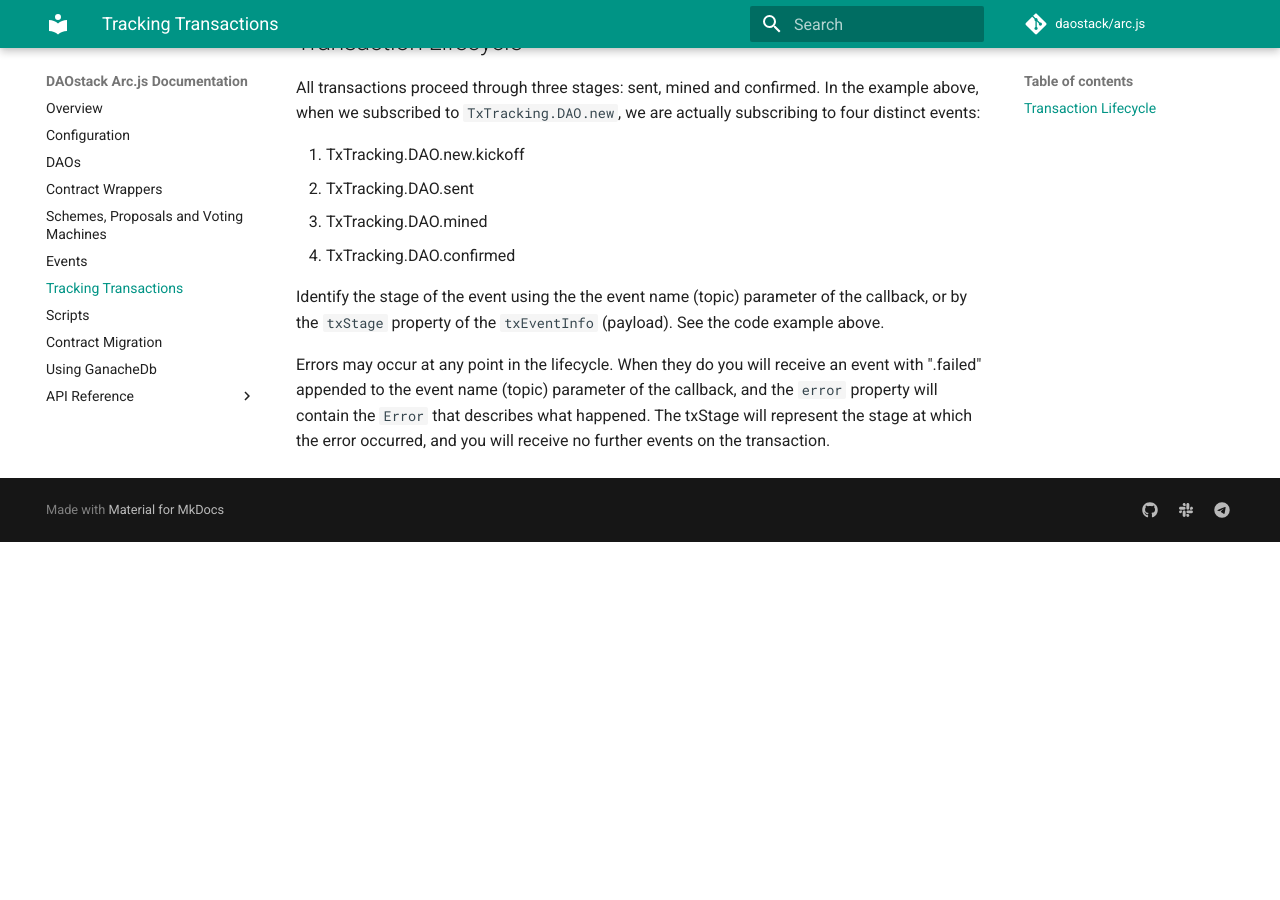
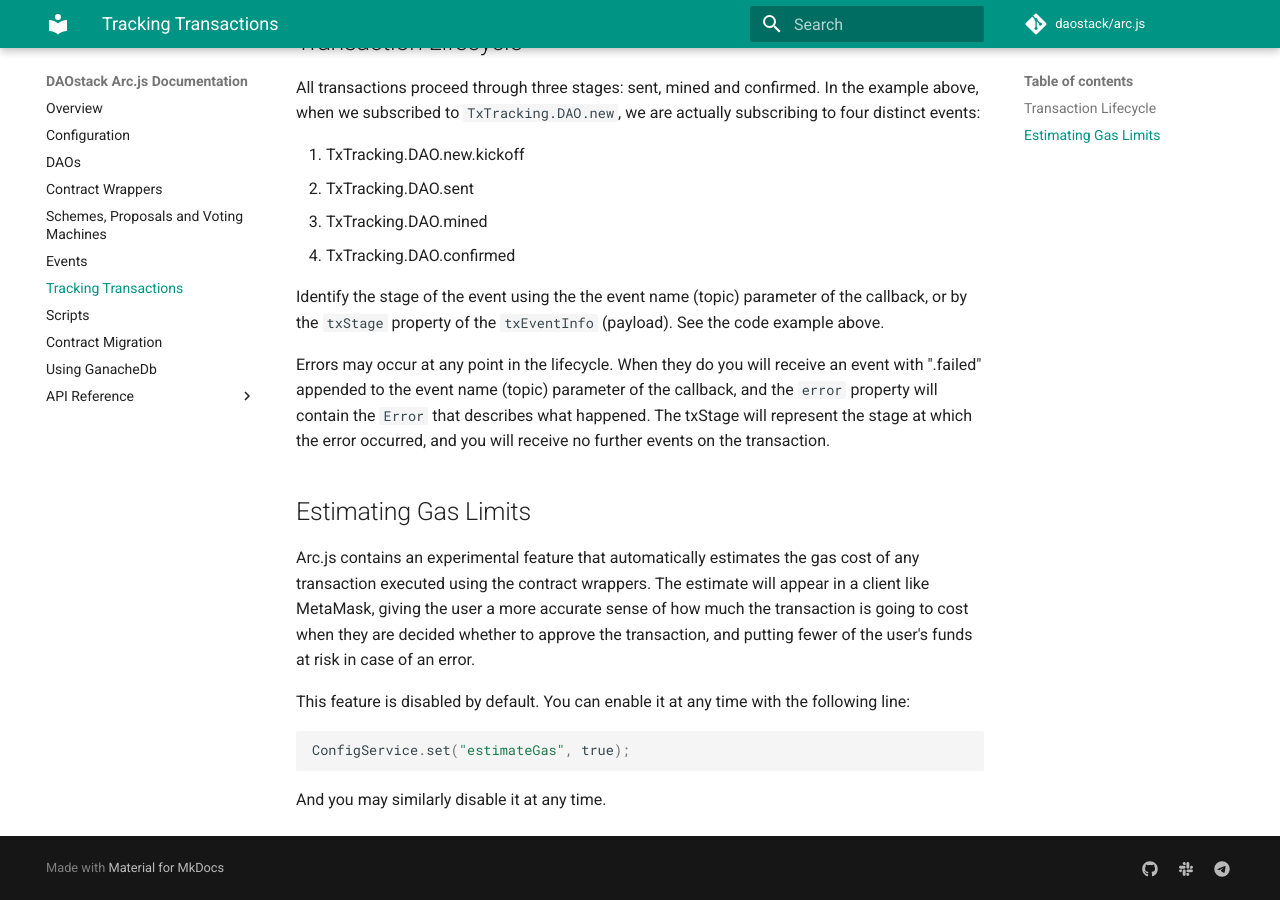
Before and after one commit to daostack/arc.js_legacy, an MkDocs documentation site: the page built from docs/Transactions.md, in a window 1280 px wide and 900 px high, scrolled down 1974 px. Built offline with MkDocs 1.6.1 and Material for MkDocs 9.7.7, drawn with Linux system fonts in a browser that asks for light colours; comment, search, counter and statistics services are not loaded; old or Windows-style settings are respelled for this version of MkDocs; before the commit the page ends 2516 px from its top, so only the background shows below that.

Commit message:
document the gas limit feature

````diff
--- a/docs/Transactions.md
+++ b/docs/Transactions.md
@@ -68,3 +68,14 @@ Identify the stage of the event using the the event name (topic) parameter of th
 
 Errors may occur at any point in the lifecycle.  When they do you will receive an event with ".failed" appended to the event name (topic) parameter of the callback,
 and the `error` property will contain the `Error` that describes what happened.  The txStage will represent the stage at which the error occurred, and you will receive no further events on the transaction.
+
+## Estimating Gas Limits
+Arc.js contains an experimental feature that automatically estimates the gas cost of any transaction executed using the contract wrappers.  The estimate will appear in a client like MetaMask, giving the user a more accurate sense of how much the transaction is going to cost when they are decided whether to approve the transaction, and putting fewer of the user's funds at risk in case of an error.
+
+This feature is disabled by default.  You can enable it at any time with the following line:
+
+```javascript
+ConfigService.set("estimateGas", true);
+```
+
+And you may similarly disable it at any time.
````
